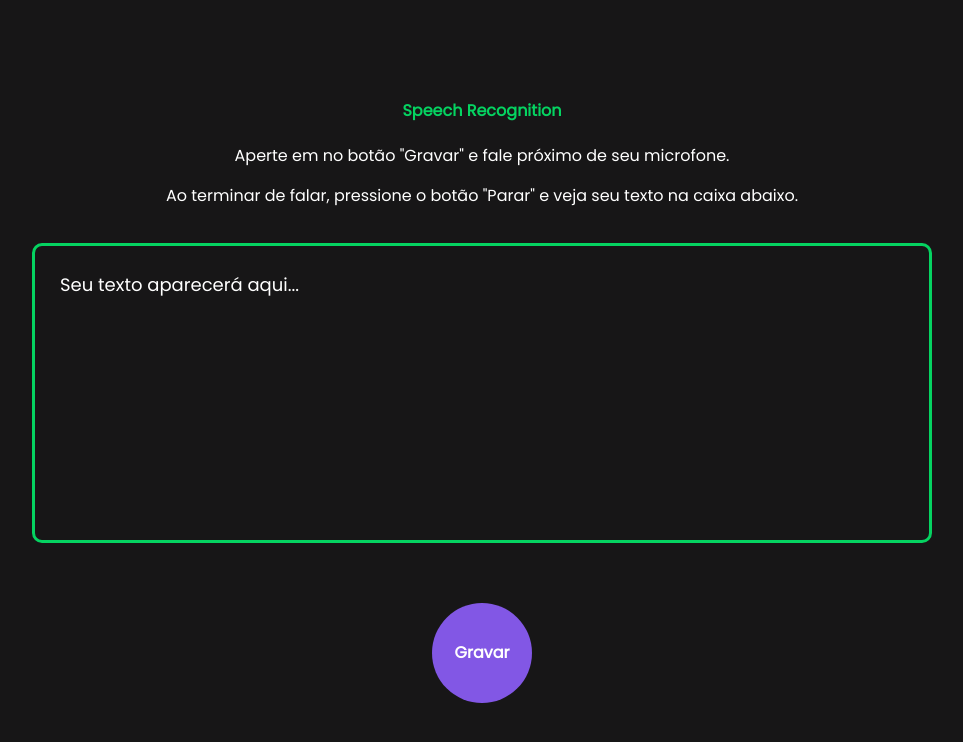
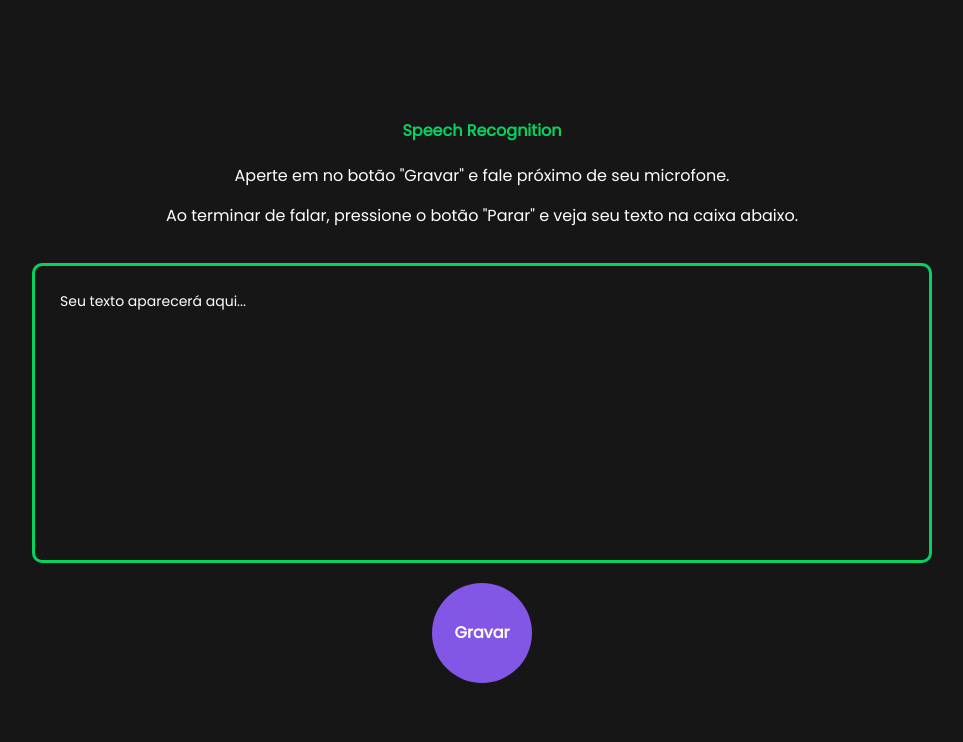
Before and after one commit to victorguirra/speech_recognition, a plain HTML site: page index.html in a window 1280 px wide. Shown: the whole page, without its empty margins (158-1121 px from the left). Drawn offline with Linux system fonts and the light colour scheme.

Commit message:
update sizes

```diff
--- a/styles.css
+++ b/styles.css
@@ -42,7 +42,7 @@
     border-radius:10px;
 
     color:#fff;
-    font-size:18px;
+    font-size:14px;
 }
 
 .container button {
@@ -50,7 +50,7 @@
     height: 100px;
 
     border-radius:50%;
-    margin-top:60px;
+    margin-top:20px;
 
     font-weight:bold;
     font-size:1rem;
```
